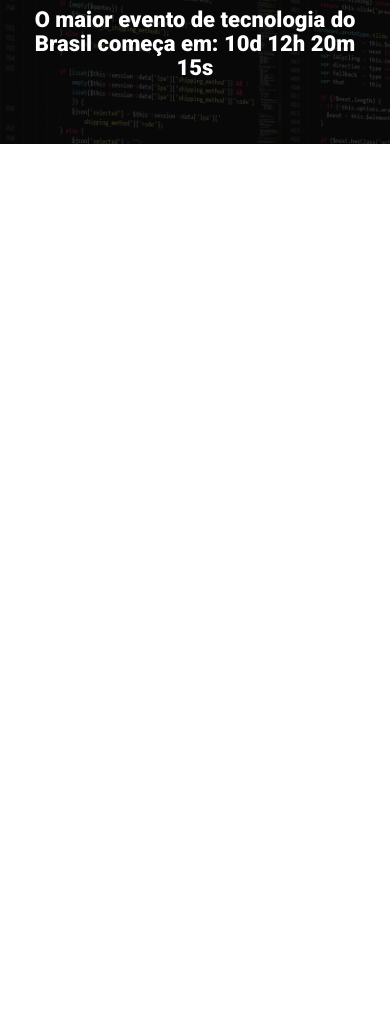
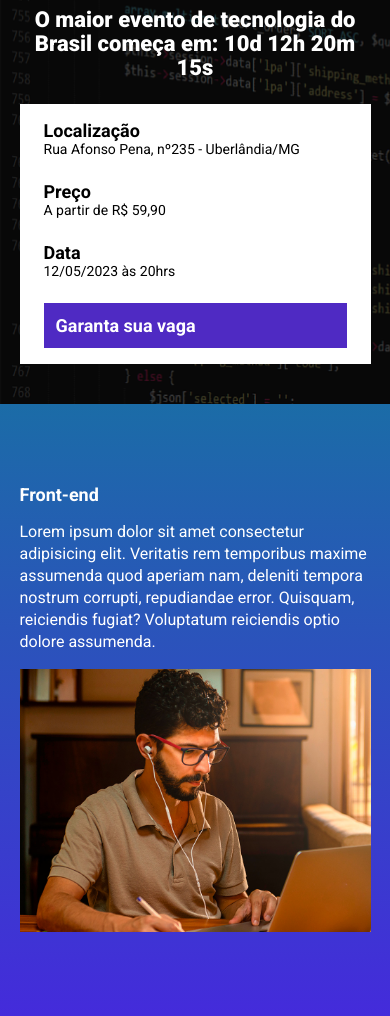
Before and after one commit to Lucass-marques/ebac_tech_talks, a website built with Parcel: page src/index.html in a window 390 px wide. Shown: the part 96-1112 px from the top of the page. Before the commit the page ends 844 px from the top, so only its background shows below. Built offline with nearby package versions, Linux system fonts and the light colour scheme.

Commit message:
tentando descobrir o bug do Parcel

```diff
--- a/src/index.html
+++ b/src/index.html
@@ -19,8 +19,35 @@
             <p class="hero__text">
                 O maior evento de tecnologia do Brasil começa em: 10d 12h 20m 15s
             </p>
+            <div class="infos-bar">
+                <ul class="infos-bar__infos">
+                    <li class="infos-bar__infos__item">
+                        <b>Localização</b>
+                        Rua Afonso Pena, nº235 - Uberlândia/MG
+                    </li>
+                    <li class="infos-bar__infos__item">
+                        <b>Preço</b>
+                        A partir de R$ 59,90
+                    </li>
+                    <li class="infos-bar__infos__item">
+                        <b>Data</b>
+                        12/05/2023 às 20hrs
+                    </li>
+                </ul>
+                <a class="button button--primary" href="#">Garanta sua vaga</a>
+            </div>
         </div>
     </header>
+
+    <section class="event">
+        <div class="container">
+            <div class="event__details">
+                <h2 class="event__details__title">Front-end</h2>
+                <p class="event__details__description">Lorem ipsum dolor sit amet consectetur adipisicing elit. Veritatis rem temporibus maxime assumenda quod aperiam nam, deleniti tempora nostrum corrupti, repudiandae error. Quisquam, reiciendis fugiat? Voluptatum reiciendis optio dolore assumenda.</p>
+            </div>
+            <img class="event__image" src="./images/frontend.png" alt="Front-end">
+        </div>
+    </section>
     <script src="scripts/main.js"></script>
 </body>
 </html>
--- a/src/styles/_hero.scss
+++ b/src/styles/_hero.scss
@@ -1,3 +1,5 @@
+@use 'variables';
+
 .hero {
     padding-top: 64px;
     padding-bottom: 100px;
@@ -16,7 +18,7 @@
         left: 0;
         width: 100%;
         height: 100%;
-        background-color: #000;
+        background-color: variables.$secondaryTextColor;
         opacity: .7;
         content: '';
     }
--- /dev/null
+++ b/src/styles/_variables.scss
@@ -0,0 +1,7 @@
+$textColor: #fff;
+$secondaryTextColor: #000;
+
+$blue1: #1B6CA7;
+$blue2: #442BDB;
+$pink: #89223B;
+$yellow: #9C791D;
--- /dev/null
+++ b/src/styles/components/_buttons.scss
@@ -0,0 +1,23 @@
+.button {
+    padding: 12px;
+    font-size: 18px;
+    font-weight: bold;
+    text-decoration: none;
+    text-align: center;
+    white-space: nowrap;
+
+    &--primary {
+        color: #fff;
+        background-color: #4F2AC3;
+    }
+
+    @media (max-width: 640px) {
+        display: block;
+        width: 100%;
+    }
+
+    @media (max-width: 1024px) {
+        display: flex;
+        align-items: center;
+    }
+}
--- /dev/null
+++ b/src/styles/components/_event.scss
@@ -0,0 +1,44 @@
+@use 'variables';
+
+.event {
+    padding: 80px 0;
+    background-image: linear-gradient(variables.$blue1, variables.$blue2);
+
+    .container {
+        display: flex;
+    }
+
+    &__image {
+        max-width: 360px;
+    }
+
+    &__details {
+        margin-right: 40px;
+
+        &__title {
+            font-size: 18px;
+            font-weight: bold;
+            margin-bottom: 16px;
+        }
+
+        &__description {
+            line-height: 22px;
+        }
+    }
+
+    @media (max-width: 640px) {
+        .container {
+            display: block;
+        }
+
+        &__image {
+            width: 100%;
+        }
+
+        &__details {
+            margin-bottom: 16px;
+            margin-right: 0;
+        }
+    }
+
+}
--- /dev/null
+++ b/src/styles/components/_infos_bar.scss
@@ -0,0 +1,40 @@
+.infos-bar {
+    padding: 16px 24px;
+    background-color: #fff;
+    display: flex;
+    justify-content: space-between;
+
+    &__infos {
+        display: flex;
+        gap: 40px;
+
+        &__item {
+            font-size: 14px;
+            color: #000;
+
+            b {
+                color: #000;
+                font-size: 18px;
+                display: block;
+            }
+        }
+    }
+
+    @media (max-width: 640px) {
+        display: block;
+
+        &__infos {
+            display: block;
+
+            &__item {
+                margin-bottom: 24px;
+            }
+        }
+    }
+
+    @media (max-width: 1024px) {
+        &__infos {
+            gap: 16px;
+        }
+    }
+}
--- a/src/styles/style.scss
+++ b/src/styles/style.scss
@@ -1,11 +1,17 @@
 @use 'hero';
+@use 'components/infos_bar';
+@use 'components/buttons';
+@use 'components/event';
+@use 'variables';
+
 
 * {
     margin: 0;
     padding: 0;
     box-sizing: border-box;
     font-family: Roboto, sans-serif;
-    color: #fff;
+    color: variables.$textColor;
+    list-style-type: none;
 }
 
 .container {
```
